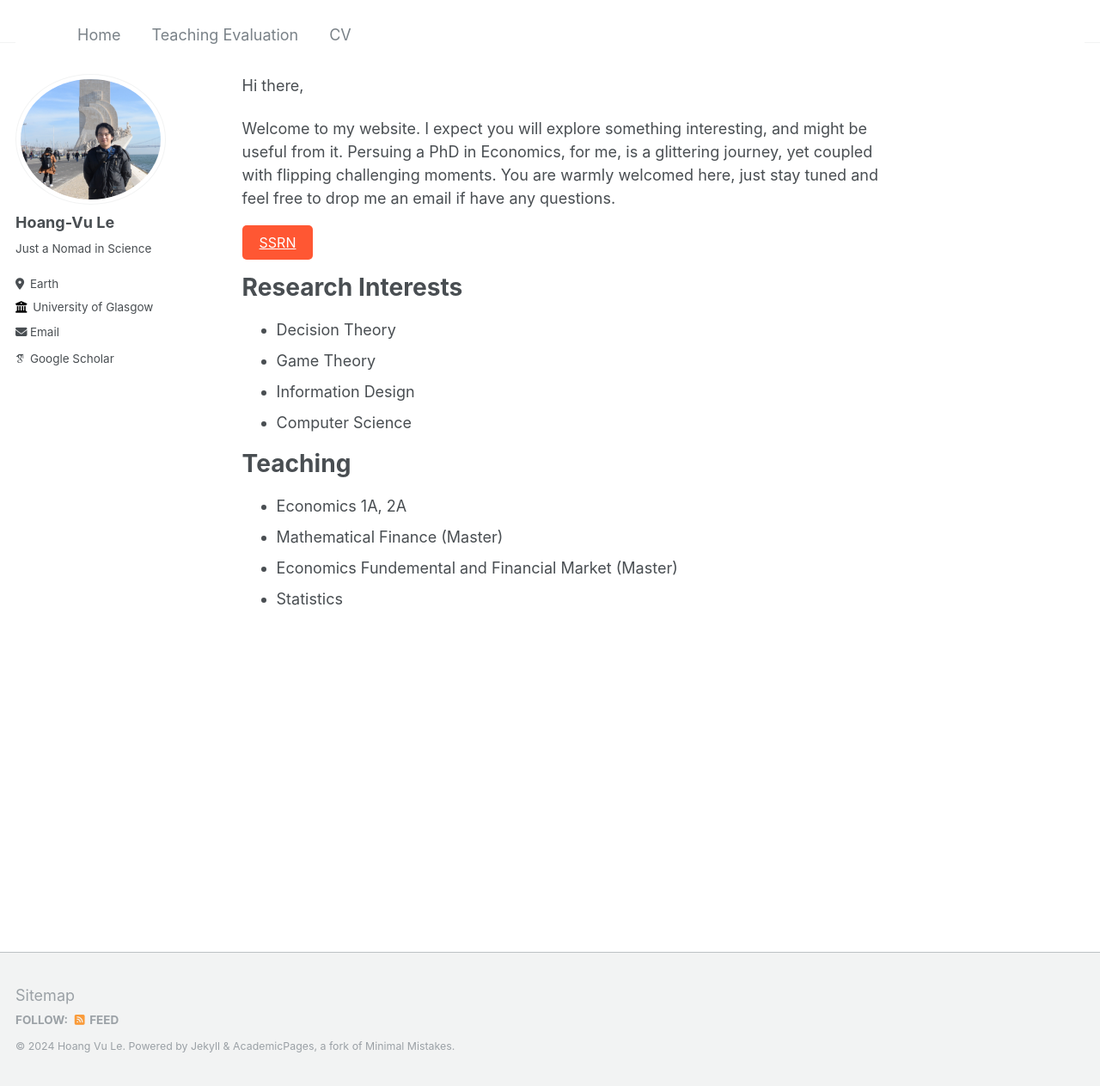
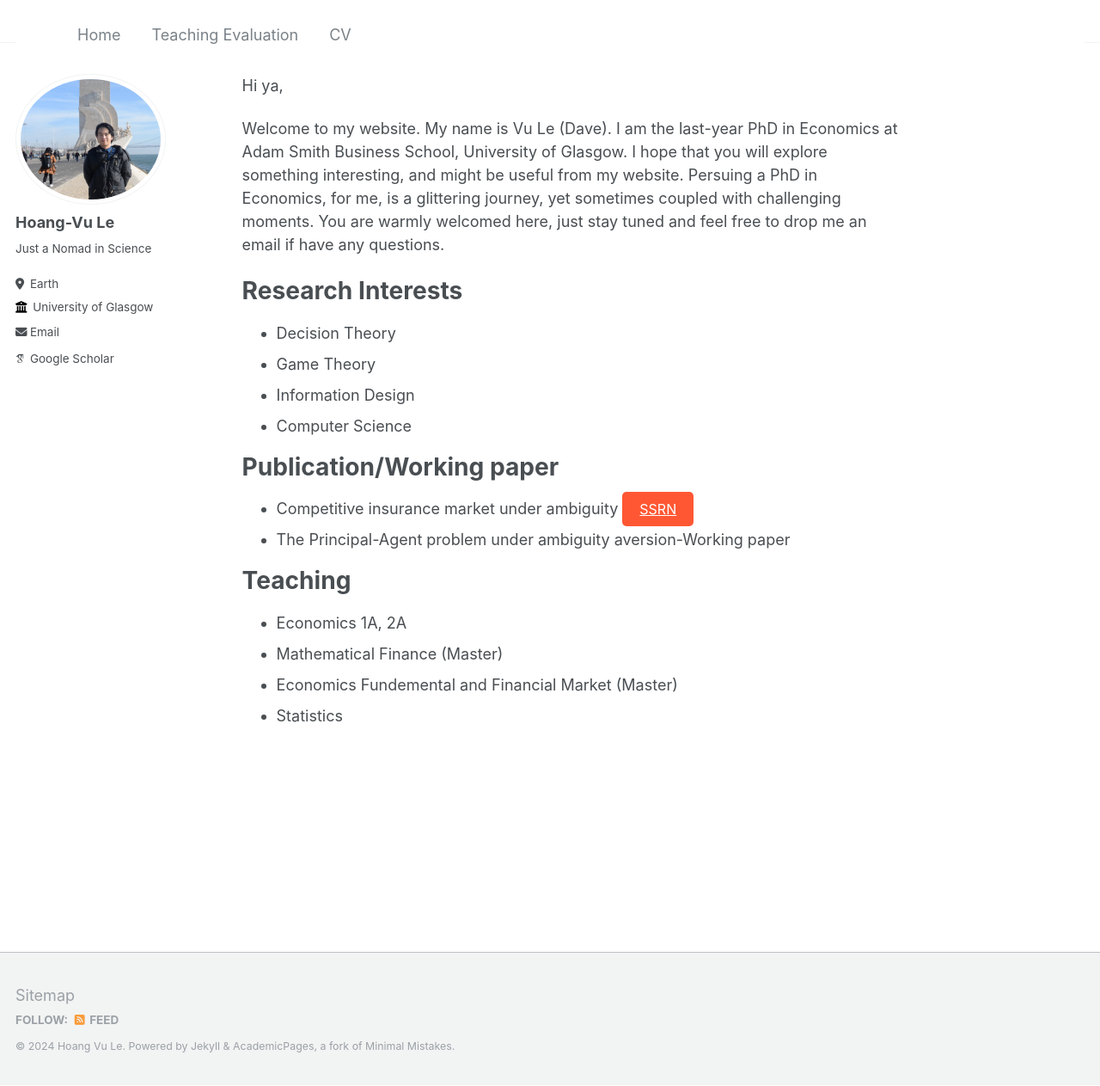
Before and after one commit to hvule/hvule.github.io, a Jekyll site: the page built from _pages/about.md, in a window 1280 px wide and 1263 px high. Shown: the whole window at 86% size. Built offline with Jekyll 4.4.1, drawn with Linux system fonts in a browser that asks for light colours; some web fonts are replaced.

Commit message:
Update about.md

```diff
--- a/_pages/about.md
+++ b/_pages/about.md
@@ -7,11 +7,11 @@ permalink: /
 #  - /about.html
 ---
 
-Hi there,
+Hi ya,
 
-Welcome to my website. I expect you will explore something interesting, and might be useful from it. Persuing a PhD in Economics, for me, is a glittering journey, yet coupled with flipping challenging moments. You are warmly welcomed here, just stay tuned and feel free to drop me an email if have any questions.
+Welcome to my website. My name is Vu Le (Dave). I am the last-year PhD in Economics at Adam Smith Business School, University of Glasgow. I hope that you will explore something interesting, and might be useful from my website. Persuing a PhD in Economics, for me, is a glittering journey, yet sometimes coupled with challenging moments. You are warmly welcomed here, just stay tuned and feel free to drop me an email if have any questions.
 
-<a href="https://papers.ssrn.com/sol3/papers.cfm?abstract_id=4762724" class="btn--research">SSRN</a>
+
 
 Research Interests
 ======
@@ -21,6 +21,14 @@ Research Interests
 * Information Design
 * Computer Science
 
+Publication/Working paper
+======
+
+* Competitive insurance market under ambiguity <a href="https://doi.org/10.50906/cems.3.0_56" class="btn--research">SSRN</a>
+* The Principal-Agent problem under ambiguity aversion-Working paper
+
+
+
 Teaching
 ======
 
```
